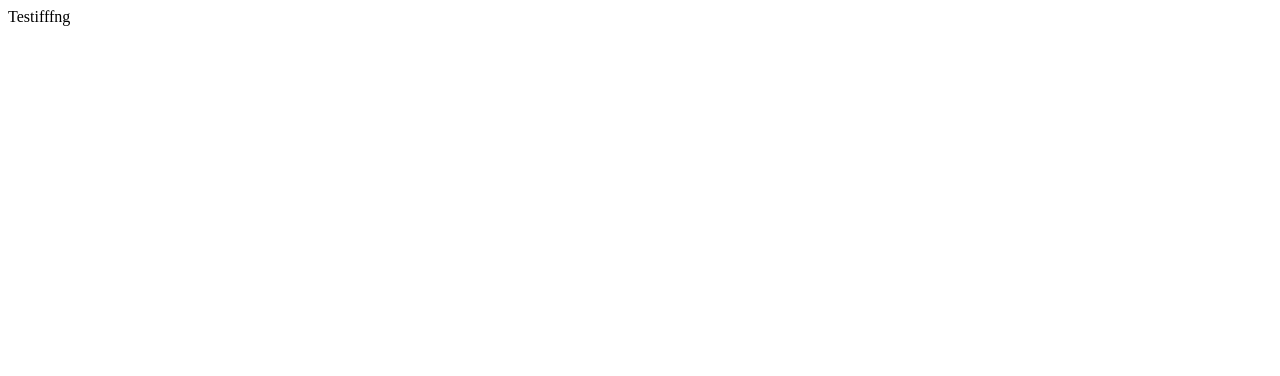
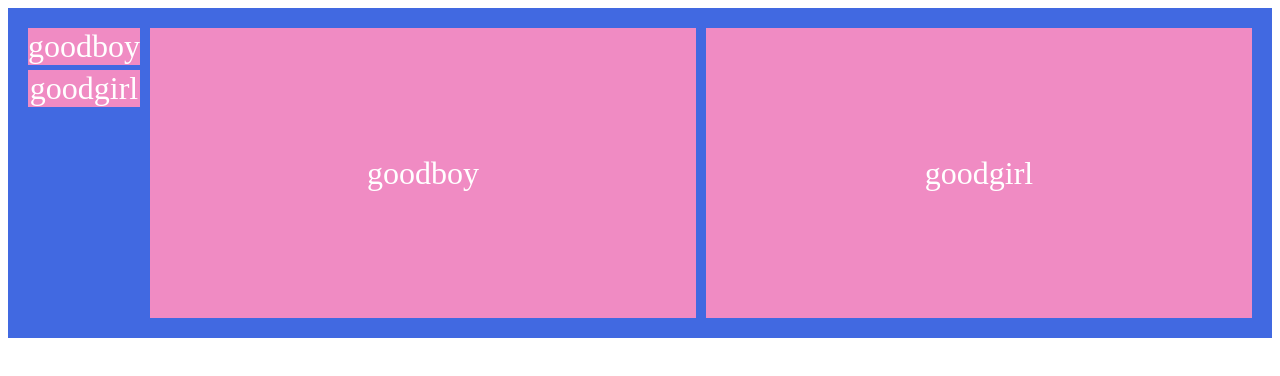
Before and after one commit to subcrew692/final-fantasy-x736qj, a Vue app: page / in a window 1280 px wide. Shown: the top 376 px of the page. Built offline with nearby package versions, Linux system fonts and the light colour scheme.

Commit message:
fix error

```diff
--- a/package.json
+++ b/package.json
@@ -25,7 +25,9 @@
     "@vue/eslint-config-typescript": "5.0.2",
     "eslint": "7.12.1",
     "eslint-plugin-import": "2.22.1",
+    "eslint-plugin-prettier": "3.1.4",
     "eslint-plugin-vue": "7.1.0",
+    "prettier": "2.1.2",
     "typescript": "4.0.5"
   }
 }
--- a/src/App.vue
+++ b/src/App.vue
@@ -1,12 +1,18 @@
 <template>
-  <div>Testifffng</div>
+  <div>
+    <JwtConverter/>
+  </div>
 </template>
 
 <script lang="ts">
 import { defineComponent } from 'vue';
+import JwtConverter from './components/JwtConverter.vue';
 
 export default defineComponent({
   name: 'App',
+  components: {
+    JwtConverter
+  },
   setup() {},
 });
 </script>
--- a/src/components/JwtConverter.vue
+++ b/src/components/JwtConverter.vue
@@ -1,33 +1,25 @@
 <template>
-  <div>
-    <table style="text-align: center">
-      <tr>
-        <td>Year</td>
-        <td><input type="number" class="input-length" v-model="year" /></td>
-      </tr>
-      <tr>
-        <td>Month</td>
-        <td><input type="number" class="input-length" v-model="month" /></td>
-      </tr>
-      <tr>
-        <td>Day</td>
-        <td><input type="number" class="input-length" v-model="day" /></td>
-      </tr>
-      <tr>
-        <td>Hour</td>
-        <td><input type="number" class="input-length" v-model="hour" /></td>
-      </tr>
-      <tr>
-        <td>Minute</td>
-        <td><input type="number" class="input-length" v-model="min" /></td>
-      </tr>
-      <tr>
-        <td>Second</td>
-        <td><input type="number" class="input-length" v-model="sec" /></td>
-      </tr>
-    </table>
-    <br />
-    JWT-Time: {{ jwtTime }}
+  <div class="flex-container">
+    <div class="flex-option">
+    <div class="item">goodboy</div>
+    <div class="item">goodgirl</div>
+    </div>
+    <div class="item">goodboy</div>
+    <div class="item">goodgirl</div>
+    <!-- <div class="year">
+      Year
+    </div>
+    <div class="year year-space"><input type="number" class="input-length" v-model="year" /></div>
+    <div class="year"></div> -->
+    <!-- <div class="month">
+      Month
+    </div>
+    <div class="month2"><input type="number" class="input-length" v-model="month" /></div>
+    <div class="item">Day <input type="number" class="input-length" v-model="day" /></div>
+    <div class="item">Hour <input type="number" class="input-length" v-model="hour" /></div>
+    <div class="item">Minute <input type="number" class="input-length" v-model="min" /></div>
+    <div class="item">Second <input type="number" class="input-length" v-model="sec" /></div> -->
+    <!-- JWT-Time: {{ jwtTime }} -->
   </div>
 </template>
 
@@ -44,17 +36,7 @@ export default defineComponent({
     const hour = ref(now.getHours());
     const min = ref(now.getMinutes());
     const sec = ref(now.getSeconds());
-    const jwtTime = computed(
-      () =>
-        new Date(
-          year.value,
-          month.value - 1,
-          day.value,
-          hour.value,
-          min.value,
-          sec.value
-        ).getTime() / 1000
-    );
+    const jwtTime = computed(() => new Date(year.value, month.value - 1, day.value, hour.value, min.value, sec.value).getTime() / 1000);
 
     return {
       year,
@@ -73,4 +55,27 @@ export default defineComponent({
 .input-length {
   width: 50px;
 }
+.flex-container {
+  height: 300px;
+  display: flex;
+  background-color: royalblue;
+  padding: 15px;
+  flex-wrap: wrap;
+}
+.item {
+  flex: 1;
+  background-color: #f08bc3;
+  margin: 5px;
+  display: flex;
+  justify-content: center;
+  align-items: center;
+  color: white;
+  font-size: 2rem;
+}
+.flex-2 {
+  flex-grow: 2;
+  flex-shrink: 1;
+  flex-basis: 60%;
+  background-color: #f08bc3;
+}
 </style>
--- a/vue.config.js
+++ b/vue.config.js
@@ -21,6 +21,6 @@ module.exports = {
     // subpage: 'src/subpage/main.ts',
   },
   devServer: {
-    port: 9487,
+    port: 817,
   },
 };
```
Also changed, not shown: .eslintrc.js, .prettierrc.js (added).
